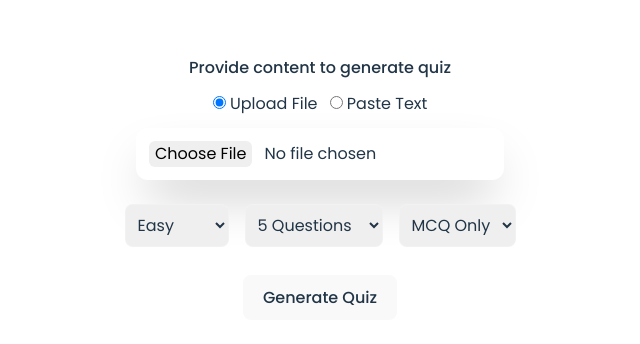
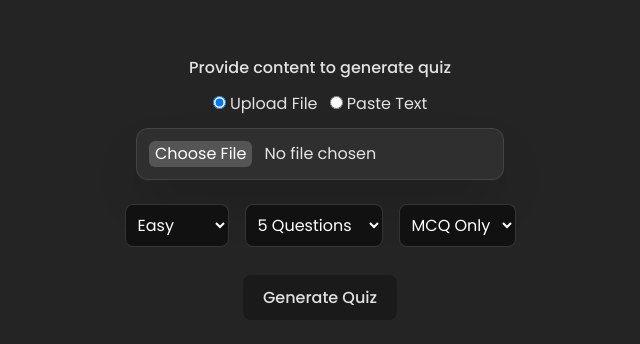
Before and after one commit to mugilankani/Q-Space, a React (Vite) app in the folder client/: page / in a window 1280 px wide. Shown: the part 212-556 px from the top of the page, without its empty margins (320-960 px from the left). Built offline with nearby package versions, Linux system fonts and the light colour scheme.

Commit message:
Fixed UI for default ligth theme devices

```diff
--- a/client/src/App.css
+++ /dev/null
@@ -1,14 +0,0 @@
-@keyframes logo-spin {
-    from {
-        transform: rotate(0deg);
-    }
-    to {
-        transform: rotate(360deg);
-    }
-}
-
-@media (prefers-reduced-motion: no-preference) {
-    a:nth-of-type(2) .logo {
-        animation: logo-spin infinite 20s linear;
-    }
-}
--- a/client/src/App.jsx
+++ b/client/src/App.jsx
@@ -1,7 +1,6 @@
 import React from "react";
 import { BrowserRouter as Router, Route, Routes } from "react-router-dom";
 import QuizManager from "./Components/Quiz";
-import "./App.css";
 
 const App = () => {
   return (
--- a/client/src/Components/Chat.jsx
+++ b/client/src/Components/Chat.jsx
@@ -137,7 +137,7 @@ export default function Chat() {
                 type="text"
                 ref={userInputRef}
                 placeholder="Type a message"
-                className="w-full px-3 pl-6 py-2 border border-white/20 rounded-l-full focus:outline-none focus:ring-1 focus:ring-indigo-400"
+                className="w-full px-3 pl-6 py-2 border bg-black border-white/20 rounded-l-full focus:outline-none focus:ring-1 focus:ring-indigo-400"
                 onKeyPress={handleKeyPress}
               />
               <button
--- a/client/src/Components/QuizGenerator.jsx
+++ b/client/src/Components/QuizGenerator.jsx
@@ -126,7 +126,7 @@ const QuizGenerator = ({ onQuizGenerated }) => {
           </div>
           {fileOption ? (
             <input
-              className="border rounded-xl shadow-2xl border-white/10 bg-white/5 p-3 file:rounded-md file:mr-3 file:border-0"
+              className="border rounded-xl shadow-2xl file:bg-[#555] file:text-white border-white/10 bg-white/5 p-3 file:rounded-md file:mr-3 file:border-0"
               type="file"
               accept=".txt,.pdf"
               onChange={handleFileChange}
@@ -151,7 +151,7 @@ const QuizGenerator = ({ onQuizGenerated }) => {
         <select
           value={difficulty}
           onChange={(e) => setDifficulty(e.target.value)}
-          className="border border-white/15 rounded-lg p-2"
+          className="border border-white/15 rounded-lg p-2 bg-[#111] text-white"
         >
           <option value="easy">Easy</option>
           <option value="medium">Medium</option>
@@ -161,7 +161,7 @@ const QuizGenerator = ({ onQuizGenerated }) => {
         <select
           value={questionCount}
           onChange={(e) => setQuestionCount(Number(e.target.value))}
-          className="border border-white/15 rounded-lg p-2"
+          className="border border-white/15 rounded-lg p-2 bg-[#111] text-white"
         >
           <option value={5}>5 Questions</option>
           <option value={10}>10 Questions</option>
@@ -170,7 +170,7 @@ const QuizGenerator = ({ onQuizGenerated }) => {
         <select
           value={questionType}
           onChange={(e) => setQuestionType(e.target.value)}
-          className="border border-white/15 rounded-lg p-2"
+          className="border border-white/15 rounded-lg p-2 bg-[#111] text-white"
         >
           <option value="mcq">MCQ Only</option>
         </select>
--- a/client/src/index.css
+++ b/client/src/index.css
@@ -66,16 +66,3 @@ button:focus,
 button:focus-visible {
   outline: 4px auto -webkit-focus-ring-color;
 }
-
-@media (prefers-color-scheme: light) {
-  :root {
-    color: #213547;
-    background-color: #ffffff;
-  }
-  a:hover {
-    color: #747bff;
-  }
-  button {
-    background-color: #f9f9f9;
-  }
-}
```
